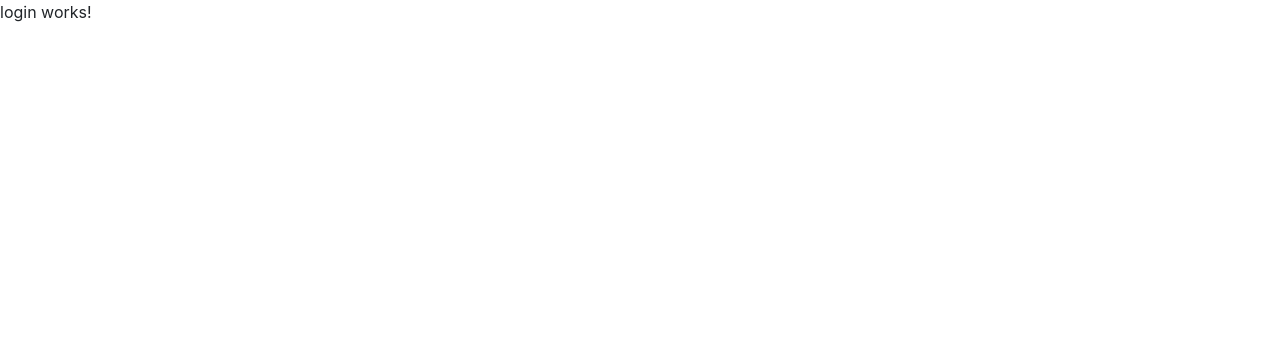
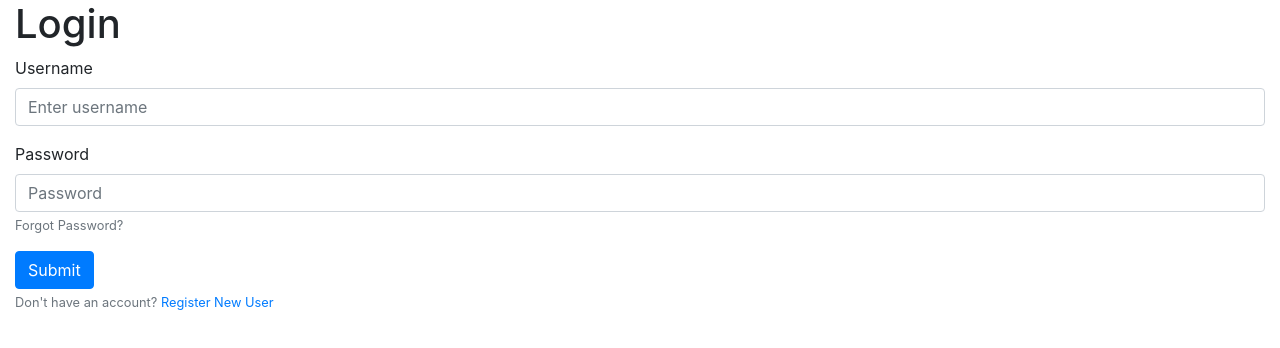
Before and after one commit to lkacoy/webdev-cs5610-project-angular, an Angular app: page /login in a window 1280 px wide. Shown: the top 348 px of the page. Built offline with nearby package versions, Linux system fonts and the light colour scheme.

Commit message:
an initial login screen

```diff
--- a/src/app/login/login.component.html
+++ b/src/app/login/login.component.html
@@ -1,3 +1,17 @@
-<p>
-  login works!
-</p>
+<div class="container-fluid">
+  <h1>Login</h1>
+  <form>
+    <div class="form-group">
+      <label for="usernameInput">Username</label>
+      <input type="text" class="form-control" id="usernameInput" aria-describedby="usernameInput" placeholder="Enter username">
+    </div>
+    <div class="form-group">
+      <label for="password">Password</label>
+      <input type="password" class="form-control" id="password" placeholder="Password">
+      <small id="forgotPassword" class="form-text text-muted">Forgot Password?</small>
+    </div>
+    <button type="submit" class="btn btn-primary">Submit</button>
+    <small id="register" class="form-text text-muted">Don't have an account?
+      <a routerLink="/register">Register New User</a></small>
+  </form>
+</div>
```
